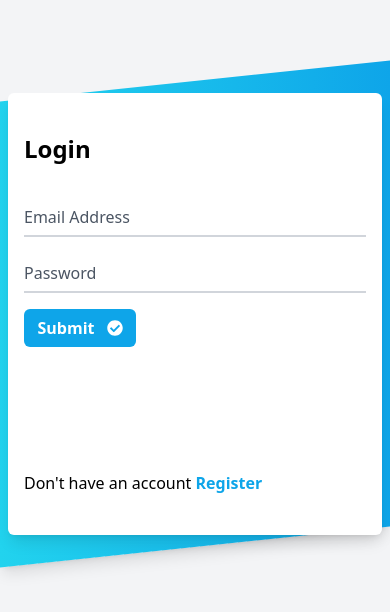
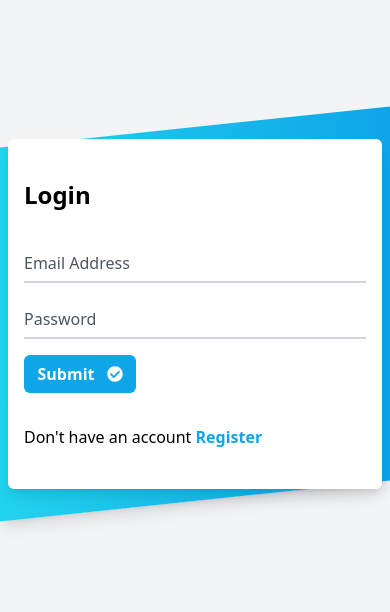
Before and after one commit to AravindhM07/metromindz-client, a React (Create React App) app: page /login in a window 390 px wide. Shown: the part 108-720 px from the top of the page. Built offline with nearby package versions, Linux system fonts and the light colour scheme; no server answers.

Commit message:
Revert "Updated mobile form min height."
This reverts commit b9dc53117101ce09402047b43b92e381cb6e0791.

```diff
--- a/src/components/auth/LogIn.jsx
+++ b/src/components/auth/LogIn.jsx
@@ -67,7 +67,7 @@ const Login = () => {
             <motion.div initial={{ opacity: 0 }} animate={{ opacity: 1 }} transition={{ duration: 1 }} className="relative py-3 sm:max-w-xl sm:mx-auto">
                 <div className="absolute inset-0 bg-gradient-to-r from-cyan-400 to-sky-500 shadow-lg transform -skew-y-6 sm:skew-y-0 sm:-rotate-6 sm:rounded-3xl"></div>
                 <div className="relative px-4 py-10 bg-white shadow-lg sm:rounded-3xl sm:p-20 mx-2 md:mx-0 rounded-md">
-                    <div className="max-w-md mx-auto min-h-[40vh] md:min-h-max">
+                    <div className="max-w-md mx-auto">
                         <div> <h1 className="text-2xl font-semibold">Login</h1> </div>
                         {message && <p className="text-green-500">{message}</p>}
                         {errors.api && <p className="text-red-500">{errors.api}</p>}
--- a/src/components/auth/Register.jsx
+++ b/src/components/auth/Register.jsx
@@ -85,7 +85,7 @@ const Register = () => {
             <motion.div initial={{ opacity: 0 }} animate={{ opacity: 1 }} transition={{ duration: 1 }} className="relative py-3 sm:max-w-xl sm:mx-auto">
                 <div className="absolute inset-0 bg-gradient-to-r from-cyan-400 to-sky-500 shadow-lg transform -skew-y-6 sm:skew-y-0 sm:-rotate-6 sm:rounded-3xl"></div>
                 <div className="relative px-4 py-10 bg-white shadow-lg sm:rounded-3xl sm:p-20 mx-2 md:mx-0 rounded-md">
-                    <div className="max-w-md mx-auto min-h-[40vh] md:min-h-max">
+                    <div className="max-w-md mx-auto">
                         <div> <h1 className="text-2xl font-semibold md:-ml-1">Register</h1> </div>
                         {message && <p className="text-green-500">{message}</p>}
                         {errors.api && <p className="text-red-500">{errors.api}</p>}
```
